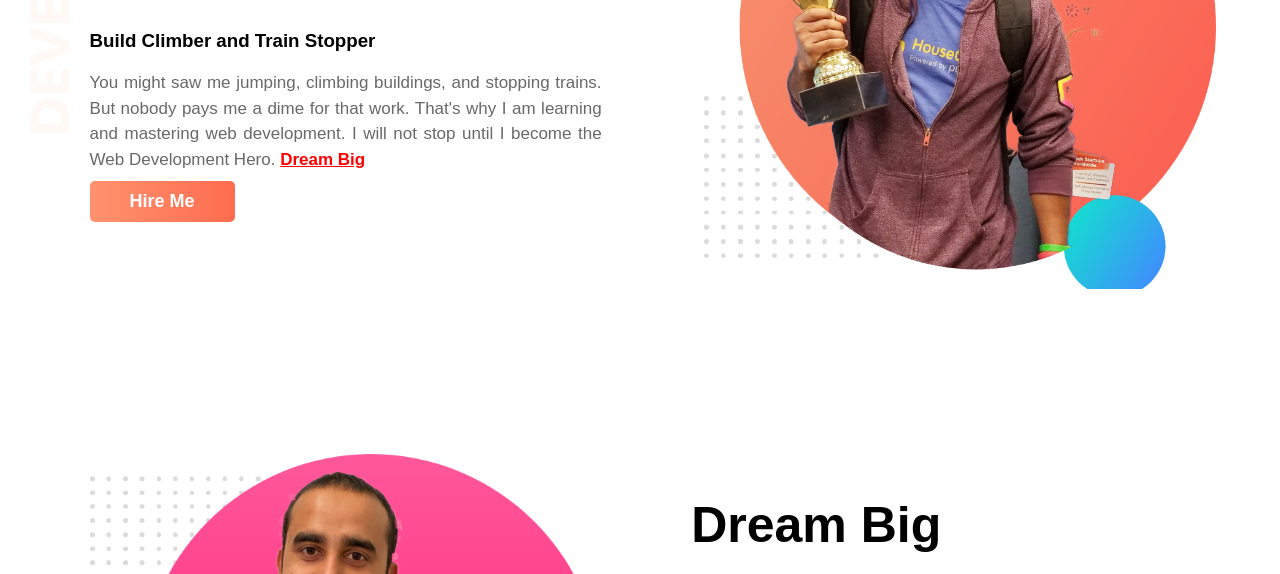
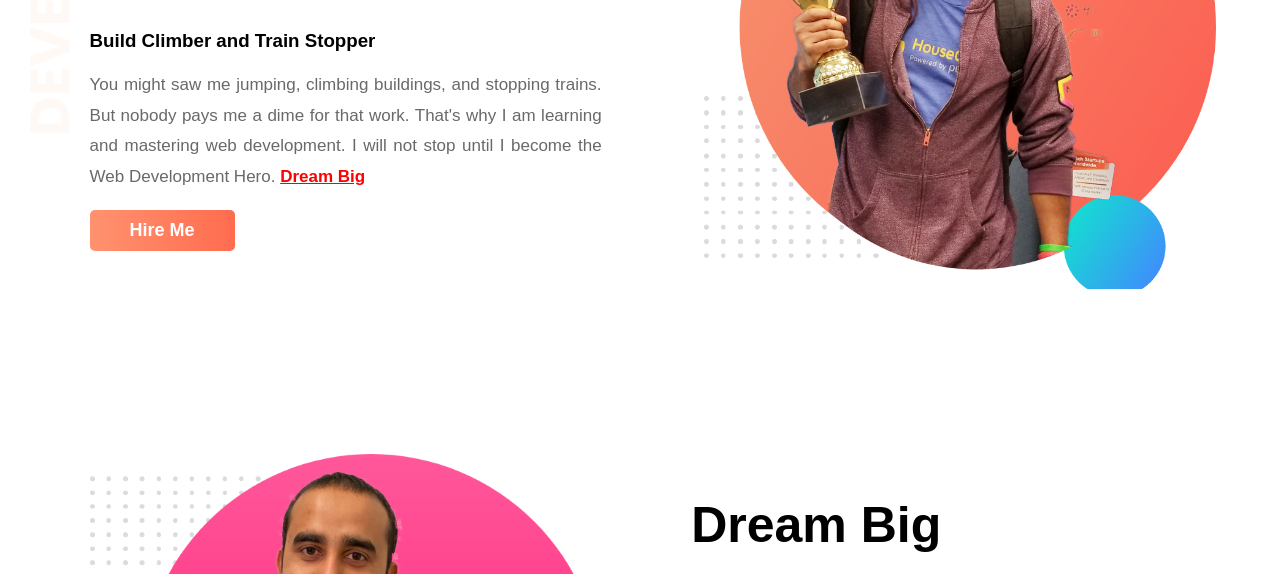
Before and after one commit to itshimul/portfolio2, a plain HTML site: page index.html in a window 1280 px wide. Shown: the part 226-800 px from the top of the page. Drawn offline with Linux system fonts and the light colour scheme.

Commit message:
Update style.css

```diff
--- a/style.css
+++ b/style.css
@@ -43,10 +43,11 @@ section{
     padding-left: 2%;
 }
 .half-width p{
-	color:dimgrey;
-	line-height:1.5em;
-	font-size:17px;
-	text-align:justify;
+	color: dimgrey;
+	line-height: 1.8em;
+	font-size: 17px;
+	text-align: justify;
+	margin-bottom: 25px;
 }
 .half-width button{
 	padding: 10px 40px;
```
